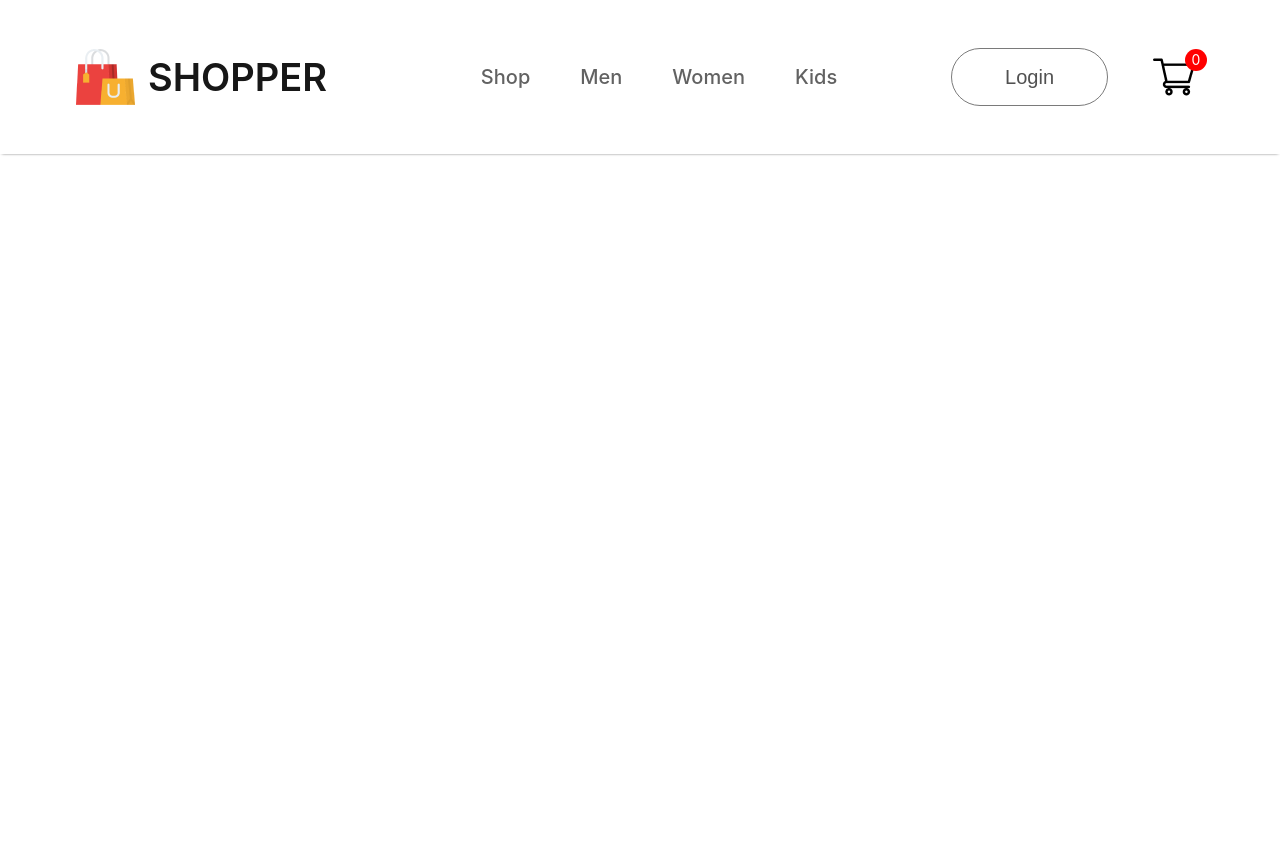
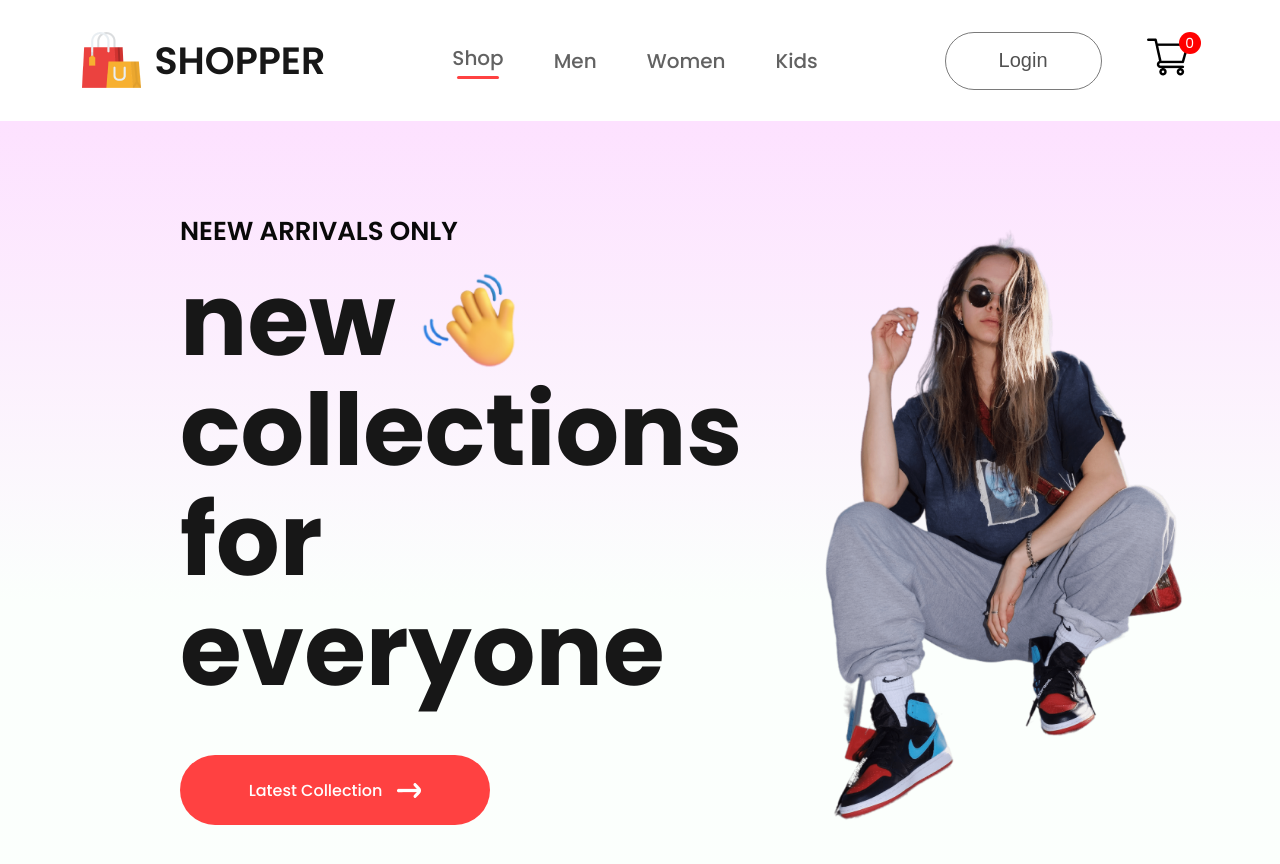
Before and after one commit to xuanson2003/E-Commerce, a React (Create React App) app: page / in a window 1280 px wide. Shown: the top 864 px of the page. Before the commit the page ends 800 px from the top, so only its background shows below. Built offline with nearby package versions, Linux system fonts and the light colour scheme.

Commit message:
feat: Add Hero component

```diff
--- a/public/index.html
+++ b/public/index.html
@@ -5,16 +5,19 @@
         <link rel="icon" href="%PUBLIC_URL%/favicon.ico" />
         <meta name="viewport" content="width=device-width, initial-scale=1" />
         <meta name="theme-color" content="#000000" />
-    <meta
-      name="description"
-      content="Web site created using create-react-app"
-    />
+        <meta name="description" content="Web site created using create-react-app" />
         <link rel="apple-touch-icon" href="%PUBLIC_URL%/logo192.png" />
         <!--
       manifest.json provides metadata used when your web app is installed on a
       user's mobile device or desktop. See https://developers.google.com/web/fundamentals/web-app-manifest/
     -->
         <link rel="manifest" href="%PUBLIC_URL%/manifest.json" />
+        <link rel="preconnect" href="https://fonts.googleapis.com" />
+        <link rel="preconnect" href="https://fonts.gstatic.com" crossorigin />
+        <link
+            href="https://fonts.googleapis.com/css2?family=Poppins:ital,wght@0,100;0,200;0,300;0,400;0,500;0,600;0,700;0,800;0,900;1,100;1,200;1,300;1,400;1,500;1,600;1,700;1,800;1,900&display=swap"
+            rel="stylesheet"
+        />
         <!--
       Notice the use of %PUBLIC_URL% in the tags above.
       It will be replaced with the URL of the `public` folder during the build.
@@ -38,6 +41,5 @@
 
       To begin the development, run `npm start` or `yarn start`.
       To create a production bundle, use `npm run build` or `yarn build`.
-    -->
-  </body>
+    --></body>
 </html>
--- a/src/App.js
+++ b/src/App.js
@@ -1,10 +1,19 @@
 import './App.css';
 import Navbar from './Components/Navbar/Navbar';
+import { BrowserRouter, Routes, Route } from 'react-router-dom';
+import { publicRoutes } from './routes';
 
 function App() {
     return (
         <div>
-            <Navbar />
+            <BrowserRouter>
+                <Navbar />
+                <Routes>
+                    {publicRoutes.map((route, index) => (
+                        <Route key={index} path={route.path} element={route.component} />
+                    ))}
+                </Routes>
+            </BrowserRouter>
         </div>
     );
 }
--- /dev/null
+++ b/src/Components/Hero/Hero.jsx
@@ -0,0 +1,32 @@
+import React from 'react';
+import './Hero.scss';
+import hand_icon from '~/Components/Assets/hand_icon.png';
+import arrow_icon from '~/Components/Assets/arrow.png';
+import hero_image from '~/Components/Assets/hero_image.png';
+
+const Hero = () => {
+    return (
+        <div className="hero">
+            <div className="hero-left">
+                <h2>NEEW ARRIVALS ONLY</h2>
+                <div>
+                    <div className="hero-hand-icon">
+                        <p>new</p>
+                        <img src={hand_icon} alt="" />
+                    </div>
+                    <p>collections</p>
+                    <p>for everyone</p>
+                </div>
+                <div className="hero-latest-btn">
+                    <div>Latest Collection</div>
+                    <img src={arrow_icon} alt="" />
+                </div>
+            </div>
+            <div className="hero-right">
+                <img src={hero_image} alt="" />
+            </div>
+        </div>
+    );
+};
+
+export default Hero;
--- /dev/null
+++ b/src/Components/Hero/Hero.scss
@@ -0,0 +1,63 @@
+.hero {
+    height: 100vh;
+    background: linear-gradient(180deg, #fde1ff, #e1ffea22 60%);
+    display: flex;
+}
+
+.hero-left {
+    flex: 1;
+    display: flex;
+    flex-direction: column;
+    justify-content: center;
+    gap: 20px;
+    padding-left: 180px;
+    line-height: 1.1;
+
+    h2 {
+        color: #090909;
+        font-size: 26px;
+        font-weight: 600;
+    }
+
+    p {
+        color: #171717;
+        font-size: 100px;
+        font-weight: 700;
+    }
+}
+
+.hero-hand-icon {
+    display: flex;
+    align-items: center;
+    gap: 20px;
+
+    img {
+        width: 105px;
+    }
+}
+
+.hero-latest-btn {
+    display: flex;
+    justify-content: center;
+    align-items: center;
+    gap: 15px;
+    width: 310px;
+    height: 70px;
+    border-radius: 75px;
+    margin-top: 30px;
+    background-color: #ff4141;
+    color: white;
+    font-style: 22px;
+    font-weight: 500;
+}
+
+.hero-right {
+    flex: 1;
+    display: flex;
+    align-items: center;
+    justify-content: center;
+
+    img {
+        height: 80%;
+    }
+}
--- a/src/Components/Navbar/Navbar.css
+++ /dev/null
@@ -1,81 +0,0 @@
-.navbar {
-    display: flex;
-    justify-content: space-around;
-    padding: 16px;
-    box-shadow: 0 1px 3px -2px black;
-}
-
-.nav-logo {
-    display: flex;
-    align-items: center;
-    gap: 10px;
-}
-
-.nav-logo p {
-    color: #171717;
-    font-size: 38px;
-    font-weight: 600;
-}
-
-.nav-menu {
-    display: flex;
-    align-items: center;
-    list-style: none;
-    gap: 50px;
-    color: #626262;
-    font-size: 20px;
-    font-weight: 500;
-}
-
-.nav-menu li {
-    display: flex;
-    flex-direction: column;
-    align-items: center;
-    justify-content: center;
-    gap: 3px;
-    cursor: pointer;
-}
-
-.nav-menu hr {
-    border: none;
-    width: 80%;
-    height: 3px;
-    border-radius: 10px;
-    background-color: #ff4141;
-}
-
-.nav-login-cart {
-    display: flex;
-    align-items: center;
-    gap: 45px;
-}
-
-.nav-login-cart button {
-    width: 157px;
-    height: 58px;
-    outline: none;
-    border: 1px solid #7a7a7a;
-    border-radius: 75px;
-    color: #515151;
-    font-size: 20px;
-    font-weight: 500;
-    background-color: white;
-    cursor: pointer;
-}
-
-.nav-login-cart button:active {
-    background-color: #f3f3f3;
-}
-.nav-cart-count {
-    width: 22px;
-    height: 22px;
-    display: flex;
-    justify-content: center;
-    align-items: center;
-    margin-top: -35px;
-    margin-left: -55px;
-    border-radius: 11px;
-    font-size: 14px;
-    background-color: red;
-    color: white;
-}
--- a/src/Components/Navbar/Navbar.jsx
+++ b/src/Components/Navbar/Navbar.jsx
@@ -1,7 +1,9 @@
 import React, { useState } from 'react';
-import './Navbar.css';
+import './Navbar.scss';
 import logo from '../Assets/logo.png';
 import cart_icon from '~/Components/Assets/cart_icon.png';
+import { Link } from 'react-router-dom';
+import config from '~/config';
 
 const Navbar = () => {
     const [menu, setMenu] = useState('shop');
@@ -12,14 +14,30 @@ const Navbar = () => {
                 <p>SHOPPER</p>
             </div>
             <ul className="nav-menu">
-                <li onClick={() => setMenu('shop')}>Shop</li>
-                <li onClick={() => setMenu('mens')}>Men</li>
-                <li onClick={() => setMenu('womens')}>Women</li>
-                <li onClick={() => setMenu('kids')}>Kids</li>
+                <li onClick={() => setMenu('shop')}>
+                    <Link to={config.routes.home}>Shop</Link>
+                    {menu === 'shop' ? <hr /> : <></>}
+                </li>
+                <li onClick={() => setMenu('mens')}>
+                    <Link to={config.routes.mens}>Men</Link>
+                    {menu === 'mens' ? <hr /> : <></>}
+                </li>
+                <li onClick={() => setMenu('womens')}>
+                    <Link to={config.routes.womens}>Women</Link>
+                    {menu === 'womens' ? <hr /> : <></>}
+                </li>
+                <li onClick={() => setMenu('kids')}>
+                    <Link to={config.routes.kids}>Kids</Link>
+                    {menu === 'kids' ? <hr /> : <></>}
+                </li>
             </ul>
             <div className="nav-login-cart">
-                <button>Login</button>
-                <img src={cart_icon} alt="" />
+                <Link to={config.routes.login}>
+                    <button>Login</button>
+                </Link>
+                <Link to={config.routes.cart}>
+                    <img src={cart_icon} alt="" />
+                </Link>
                 <div className="nav-cart-count">0</div>
             </div>
         </div>
@@ -27,5 +45,3 @@ const Navbar = () => {
 };
 
 export default Navbar;
-
-// 20:13
--- /dev/null
+++ b/src/Pages/Cart.jsx
@@ -0,0 +1,7 @@
+import React from 'react';
+
+const Cart = () => {
+    return <div></div>;
+};
+
+export default Cart;
--- /dev/null
+++ b/src/Pages/LoginSignup.jsx
@@ -0,0 +1,7 @@
+import React from 'react';
+
+function LoginSignup() {
+    return <div></div>;
+}
+
+export default LoginSignup;
--- /dev/null
+++ b/src/Pages/Product.jsx
@@ -0,0 +1,7 @@
+import React from 'react';
+
+const Product = () => {
+    return <div></div>;
+};
+
+export default Product;
--- /dev/null
+++ b/src/Pages/Shop.jsx
@@ -0,0 +1,12 @@
+import React from 'react';
+import Hero from '~/Components/Hero/Hero';
+
+function Shop() {
+    return (
+        <div>
+            <Hero />
+        </div>
+    );
+}
+
+export default Shop;
--- /dev/null
+++ b/src/Pages/ShopCategory.jsx
@@ -0,0 +1,7 @@
+import React from 'react';
+
+const ShopCategory = ({ category }) => {
+    return <div>Category pages {category}</div>;
+};
+
+export default ShopCategory;
--- a/src/index.css
+++ b/src/index.css
@@ -1,13 +1,22 @@
+* {
+    box-sizing: border-box;
+    margin: 0;
+    padding: 0;
+}
+
 body {
-  margin: 0;
-  font-family: -apple-system, BlinkMacSystemFont, 'Segoe UI', 'Roboto', 'Oxygen',
-    'Ubuntu', 'Cantarell', 'Fira Sans', 'Droid Sans', 'Helvetica Neue',
-    sans-serif;
-  -webkit-font-smoothing: antialiased;
-  -moz-osx-font-smoothing: grayscale;
+    margin: 0;
+    font-family: -apple-system, BlinkMacSystemFont, 'Segoe UI', 'Roboto', 'Oxygen', 'Ubuntu', 'Cantarell', 'Fira Sans',
+        'Droid Sans', 'Helvetica Neue', sans-serif;
+    -webkit-font-smoothing: antialiased;
+    -moz-osx-font-smoothing: grayscale;
+    font-family: 'Poppins', sans-serif;
 }
 
 code {
-  font-family: source-code-pro, Menlo, Monaco, Consolas, 'Courier New',
-    monospace;
+    font-family: source-code-pro, Menlo, Monaco, Consolas, 'Courier New', monospace;
 }
+
+a {
+    text-decoration: none;
+}
```
Lines whose indentation alone changed are shown as unchanged.
